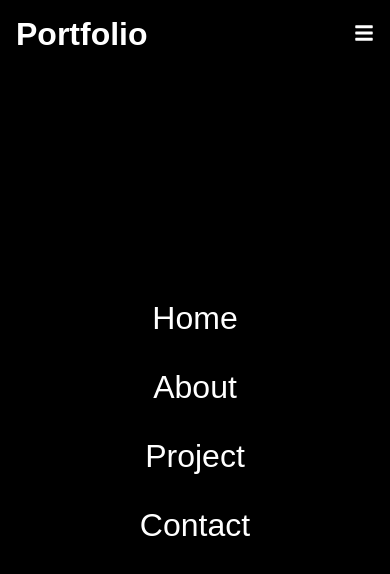
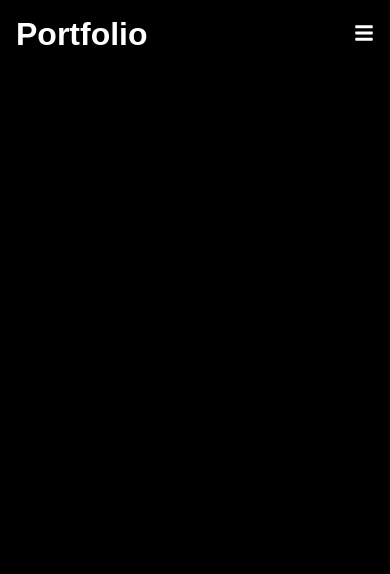
Before and after one commit to Fatuma2117/fatuma-portfolio, a React (Create React App) app: page / in a window 390 px wide. Shown: the top 574 px of the page. Built offline with nearby package versions, Linux system fonts and the light colour scheme.

Commit message:
added ternery for nav class

```diff
--- a/src/components/Navbar/Navbar.css
+++ b/src/components/Navbar/Navbar.css
@@ -31,8 +31,13 @@
       background:black;
       position:absolute;
       top: 0;
-      left: 0;
+      left: -100%;
       z-index: -3;
+    }
+    .nav-main.open{
+        left:0;
+
+
     }
     .nav-main li{
       padding: 1rem 0;
--- a/src/components/Navbar/Navbar.jsx
+++ b/src/components/Navbar/Navbar.jsx
@@ -13,7 +13,7 @@ export const Navbar = () => {
       <Link to="/">
         <h1>Portfolio</h1>
       </Link>
-      <ul className="nav-main">
+      <ul className={click ? "nav-main open": "nav-main"}>
         <li>
           <Link to="/">Home</Link>
         </li>
```
